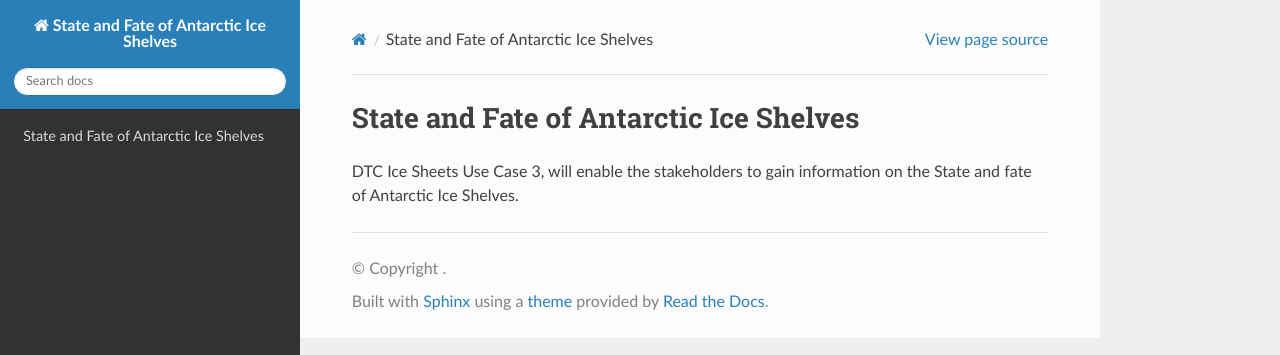
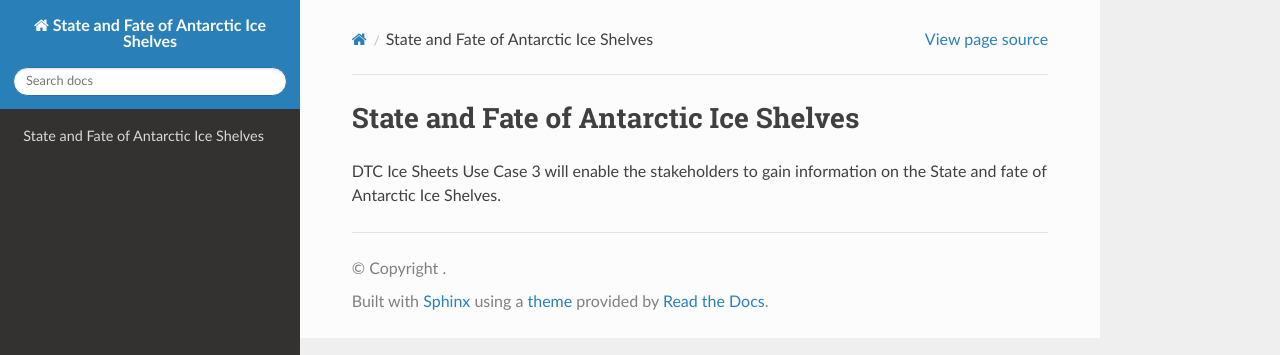
Before and after one commit to DTC-Ice-Sheets/ice_shelf_state_and_fate, a Sphinx documentation site: the page built from docs/source/index.rst, in a window 1280 px wide. Shown: the top 355 px of the page. Built offline with Sphinx 7.4.7 and the Read the Docs theme 3.1.0, drawn with Linux system fonts in a browser that asks for light colours.

```diff
--- a/docs/source/index.rst
+++ b/docs/source/index.rst
@@ -6,7 +6,7 @@
 State and Fate of Antarctic Ice Shelves
 =================================
 
-DTC Ice Sheets Use Case 3, will enable the stakeholders to gain information on the State and fate of Antarctic Ice Shelves.
+DTC Ice Sheets Use Case 3 will enable the stakeholders to gain information on the State and fate of Antarctic Ice Shelves.
 
 .. toctree::
    :maxdepth: 1
```
